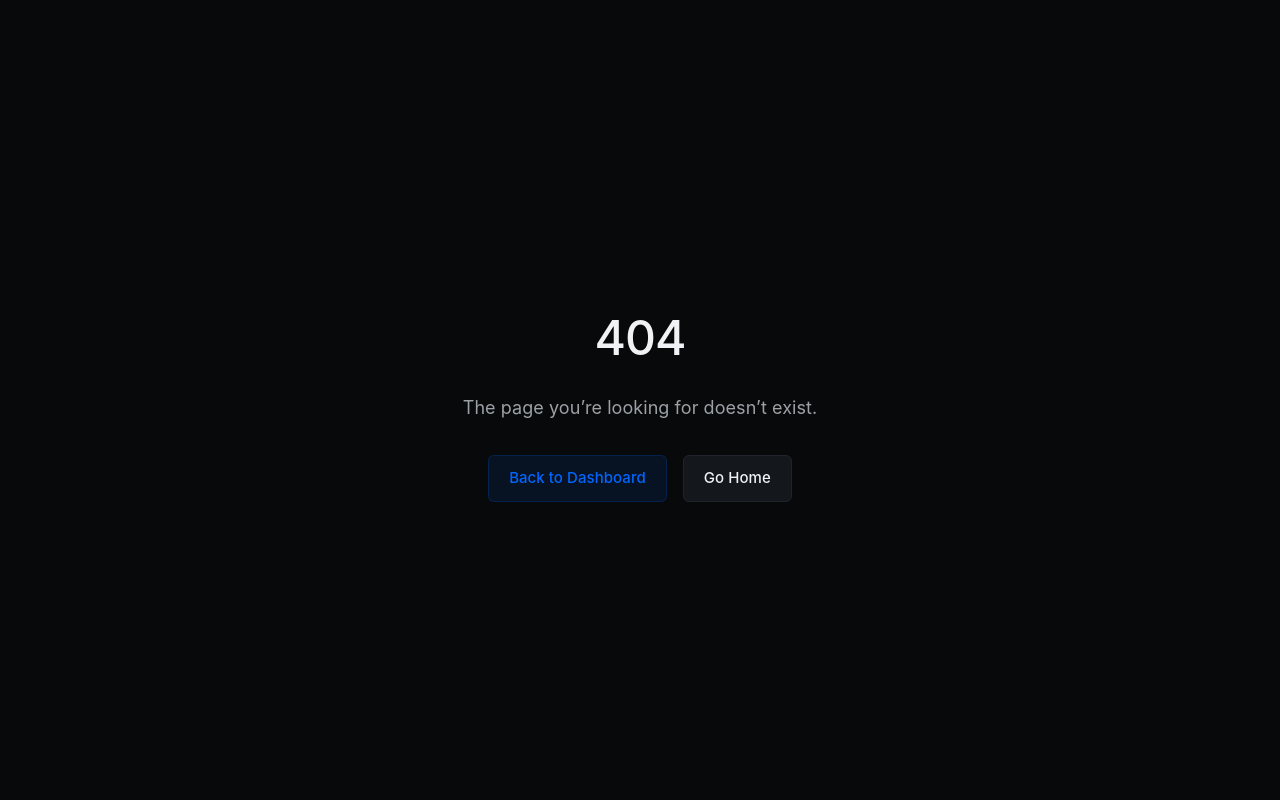
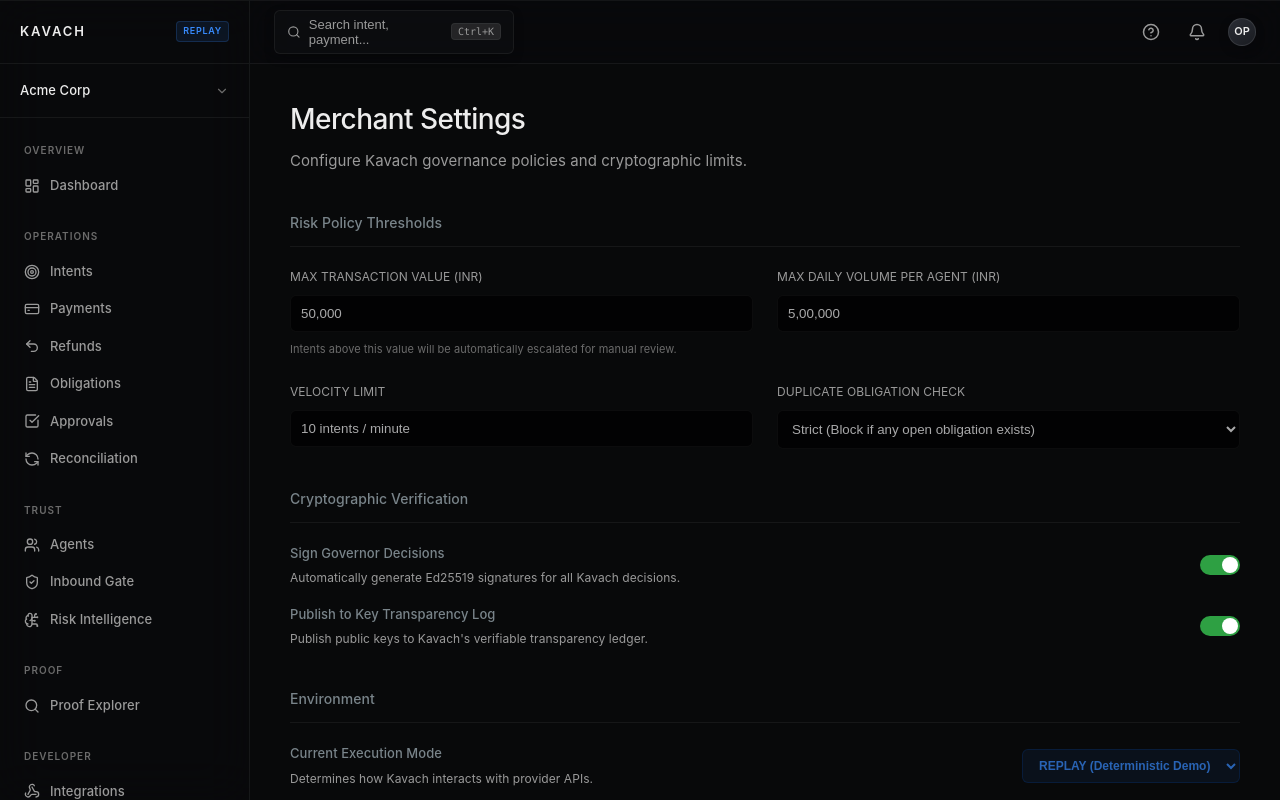
Before and after one commit to DEEPESH-845/Kavach, a Next.js app in the folder web/: page /dashboard/settings in a window 1280 px wide. Before the commit this address had no page. Built offline with nearby package versions, Linux system fonts and the light colour scheme.

Commit message:
feat: add merchant settings page and implement core API service layer

```diff
--- /dev/null
+++ b/web/app/dashboard/settings/page.tsx
@@ -0,0 +1,110 @@
+import React from 'react';
+
+export default function SettingsPage() {
+  return (
+    <div className="settings-page">
+      <div className="page-header" style={{ marginBottom: '24px' }}>
+        <h1 className="page-title">Merchant Settings</h1>
+        <p className="page-subtitle">Configure Kavach governance policies and cryptographic limits.</p>
+      </div>
+
+      <div style={{ display: 'grid', gridTemplateColumns: '1fr', gap: '24px' }}>
+        <div className="card">
+          <h3 style={{ fontSize: '14px', marginBottom: '20px', fontWeight: 500, paddingBottom: '12px', borderBottom: '1px solid var(--border-subtle)' }}>Risk Policy Thresholds</h3>
+
+          <div style={{ display: 'grid', gridTemplateColumns: '1fr 1fr', gap: '24px' }}>
+            <div>
+              <label style={{ display: 'block', fontSize: '12px', color: 'var(--text-secondary)', marginBottom: '8px' }}>MAX TRANSACTION VALUE (INR)</label>
+              <input
+                type="text"
+                defaultValue="50,000"
+                disabled
+                style={{ width: '100%', padding: '10px', backgroundColor: 'var(--bg-app)', border: '1px solid var(--border-subtle)', borderRadius: '6px', color: 'var(--text-primary)', opacity: 0.7 }}
+              />
+              <p style={{ margin: '8px 0 0 0', fontSize: '11px', color: 'var(--text-tertiary)' }}>Intents above this value will be automatically escalated for manual review.</p>
+            </div>
+
+            <div>
+              <label style={{ display: 'block', fontSize: '12px', color: 'var(--text-secondary)', marginBottom: '8px' }}>MAX DAILY VOLUME PER AGENT (INR)</label>
+              <input
+                type="text"
+                defaultValue="5,00,000"
+                disabled
+                style={{ width: '100%', padding: '10px', backgroundColor: 'var(--bg-app)', border: '1px solid var(--border-subtle)', borderRadius: '6px', color: 'var(--text-primary)', opacity: 0.7 }}
+              />
+            </div>
+
+            <div>
+              <label style={{ display: 'block', fontSize: '12px', color: 'var(--text-secondary)', marginBottom: '8px' }}>VELOCITY LIMIT</label>
+              <input
+                type="text"
+                defaultValue="10 intents / minute"
+                disabled
+                style={{ width: '100%', padding: '10px', backgroundColor: 'var(--bg-app)', border: '1px solid var(--border-subtle)', borderRadius: '6px', color: 'var(--text-primary)', opacity: 0.7 }}
+              />
+            </div>
+
+            <div>
+              <label style={{ display: 'block', fontSize: '12px', color: 'var(--text-secondary)', marginBottom: '8px' }}>DUPLICATE OBLIGATION CHECK</label>
+              <select
+                disabled
+                defaultValue="strict"
+                style={{ width: '100%', padding: '10px', backgroundColor: 'var(--bg-app)', border: '1px solid var(--border-subtle)', borderRadius: '6px', color: 'var(--text-primary)', opacity: 0.7 }}
+              >
+                <option value="strict">Strict (Block if any open obligation exists)</option>
+                <option value="lenient">Lenient (Escalate only)</option>
+                <option value="off">Off (Not recommended)</option>
+              </select>
+            </div>
+          </div>
+        </div>
+
+        <div className="card">
+          <h3 style={{ fontSize: '14px', marginBottom: '20px', fontWeight: 500, paddingBottom: '12px', borderBottom: '1px solid var(--border-subtle)' }}>Cryptographic Verification</h3>
+
+          <div style={{ display: 'grid', gridTemplateColumns: '1fr', gap: '16px' }}>
+            <div style={{ display: 'flex', alignItems: 'center', justifyContent: 'space-between' }}>
+              <div>
+                <div style={{ fontWeight: 500, fontSize: '13px' }}>Sign Governor Decisions</div>
+                <div style={{ fontSize: '12px', color: 'var(--text-secondary)', marginTop: '4px' }}>Automatically generate Ed25519 signatures for all Kavach decisions.</div>
+              </div>
+              <div style={{ width: '40px', height: '20px', backgroundColor: 'var(--status-allow)', borderRadius: '10px', position: 'relative' }}>
+                <div style={{ width: '16px', height: '16px', backgroundColor: 'white', borderRadius: '50%', position: 'absolute', top: '2px', right: '2px' }}></div>
+              </div>
+            </div>
+
+            <div style={{ display: 'flex', alignItems: 'center', justifyContent: 'space-between' }}>
+              <div>
+                <div style={{ fontWeight: 500, fontSize: '13px' }}>Publish to Key Transparency Log</div>
+                <div style={{ fontSize: '12px', color: 'var(--text-secondary)', marginTop: '4px' }}>Publish public keys to Kavach's verifiable transparency ledger.</div>
+              </div>
+              <div style={{ width: '40px', height: '20px', backgroundColor: 'var(--status-allow)', borderRadius: '10px', position: 'relative' }}>
+                <div style={{ width: '16px', height: '16px', backgroundColor: 'white', borderRadius: '50%', position: 'absolute', top: '2px', right: '2px' }}></div>
+              </div>
+            </div>
+          </div>
+        </div>
+
+        <div className="card">
+          <h3 style={{ fontSize: '14px', marginBottom: '20px', fontWeight: 500, paddingBottom: '12px', borderBottom: '1px solid var(--border-subtle)' }}>Environment</h3>
+
+          <div style={{ display: 'flex', alignItems: 'center', justifyContent: 'space-between' }}>
+            <div>
+              <div style={{ fontWeight: 500, fontSize: '13px' }}>Current Execution Mode</div>
+              <div style={{ fontSize: '12px', color: 'var(--text-secondary)', marginTop: '4px' }}>Determines how Kavach interacts with provider APIs.</div>
+            </div>
+            <select
+              disabled
+              defaultValue="replay"
+              style={{ padding: '8px 12px', backgroundColor: 'var(--accent-blue-bg)', border: '1px solid rgba(0,102,255,0.2)', borderRadius: '6px', color: 'var(--accent-blue)', fontWeight: 600, fontSize: '12px' }}
+            >
+              <option value="replay">REPLAY (Deterministic Demo)</option>
+              <option value="test">TEST (Sandbox Networks)</option>
+              <option value="live">LIVE (Production)</option>
+            </select>
+          </div>
+        </div>
+      </div>
+    </div>
+  );
+}
```
Also changed, not shown: web/lib/api.ts (added, +97 -0 lines).
